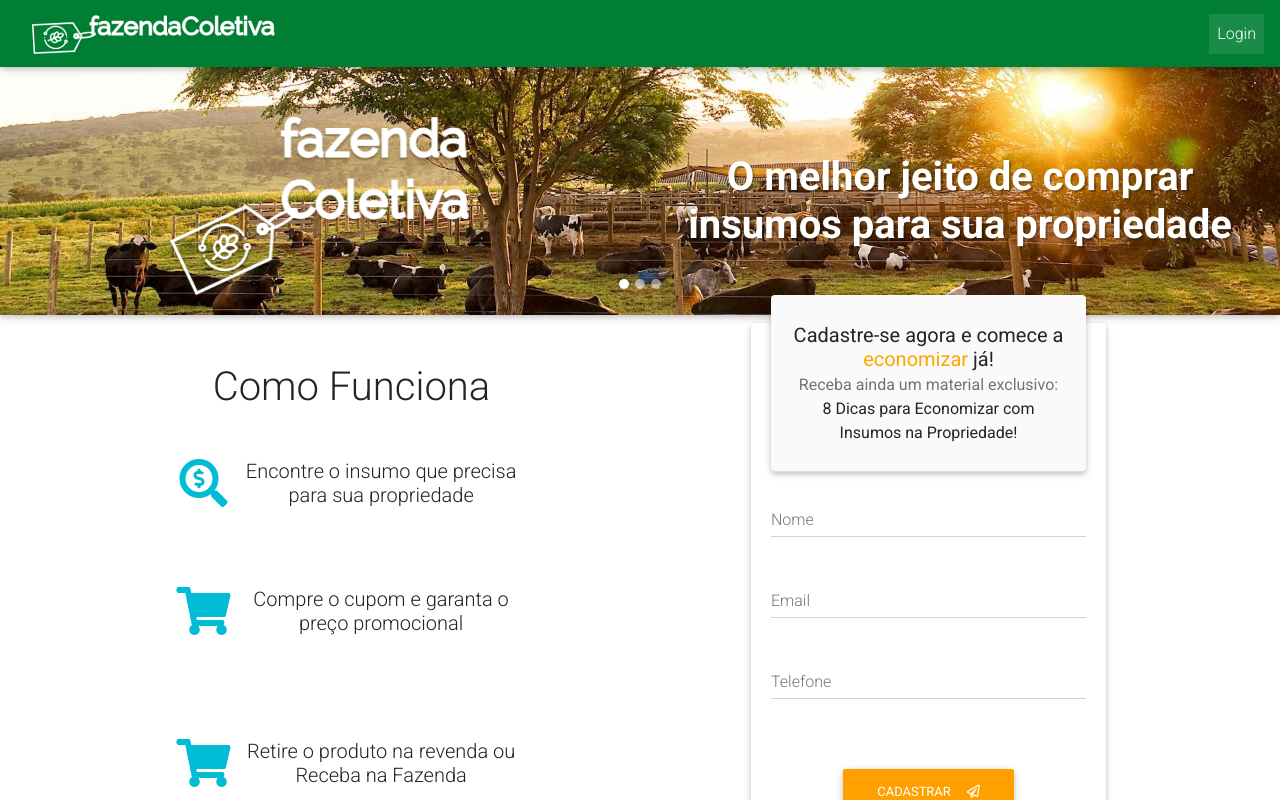
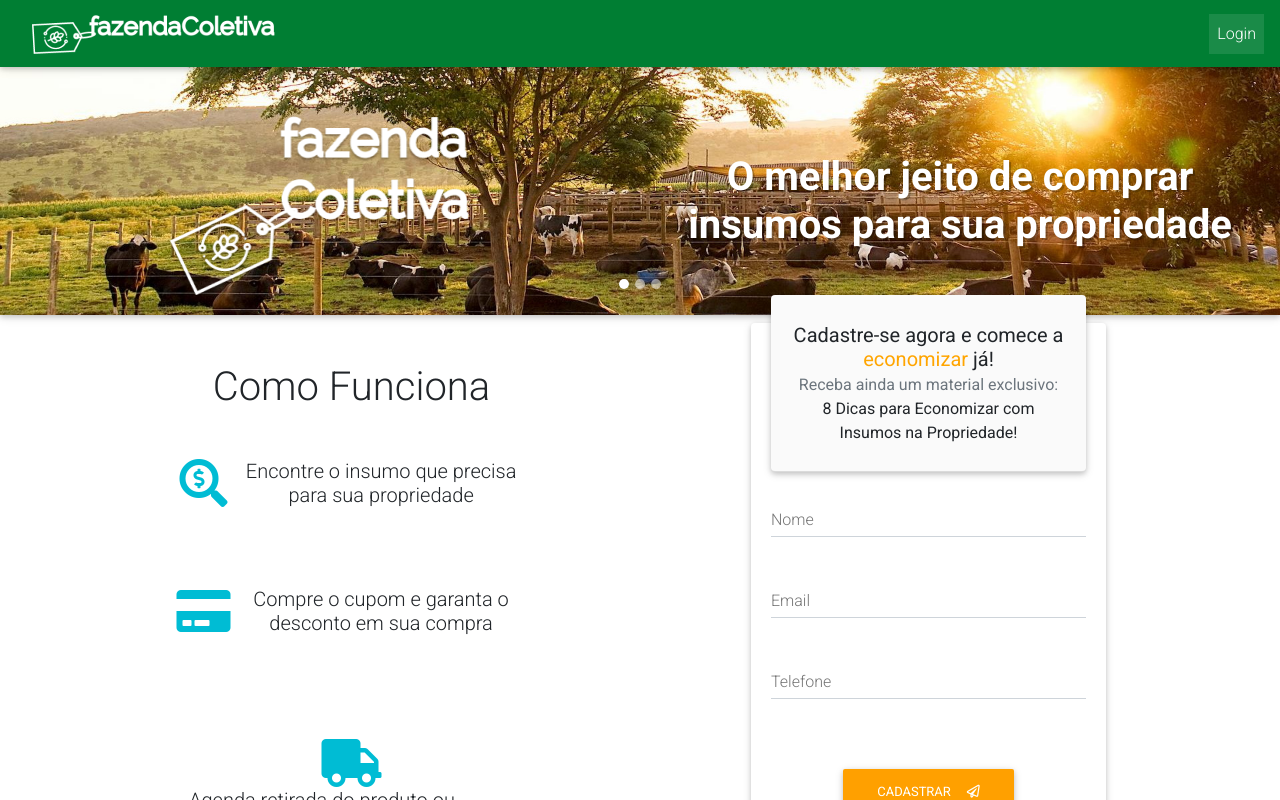
Before and after one commit to romulo5/fcoletiva, a React (Create React App) app: page / in a window 1280 px wide. Shown: the top 800 px of the page. Built offline with nearby package versions, Linux system fonts and the light colour scheme.

Commit message:
Update App.js

```diff
--- a/src/App.js
+++ b/src/App.js
@@ -86,28 +86,28 @@
               <MDBRow className="d-flex py-5 mx-5">
                 <MDBCol className="p-0">
                   <MDBIcon
-                    icon="shopping-cart"
+                    icon="credit-card"
                     size="3x"
                     className="cyan-text "
                   />
                 </MDBCol>
                 <MDBCol className="d-flex align-items-center text-center p-0 col-10  ">
                   <h5 className="w-100">
-                    Compre o cupom e garanta o preço promocional
+                    Compre o cupom e garanta o desconto em sua compra
                   </h5>
                 </MDBCol>
               </MDBRow>
               <MDBRow className="d-flex py-5 mx-5">
                 <MDBCol className="p-0">
                   <MDBIcon
-                    icon="shopping-cart"
+                    icon="truck"
                     size="3x"
                     className="cyan-text "
                   />
                 </MDBCol>
                 <MDBCol className="d-flex align-items-center p-0 col-10 text-center ">
                   <h5 className="w-100">
-                    Retire o produto na revenda ou Receba na Fazenda
+                    Agenda  retirada do produto ou solicite a entrega na fazenda.
                   </h5>
                 </MDBCol>
               </MDBRow>
```
